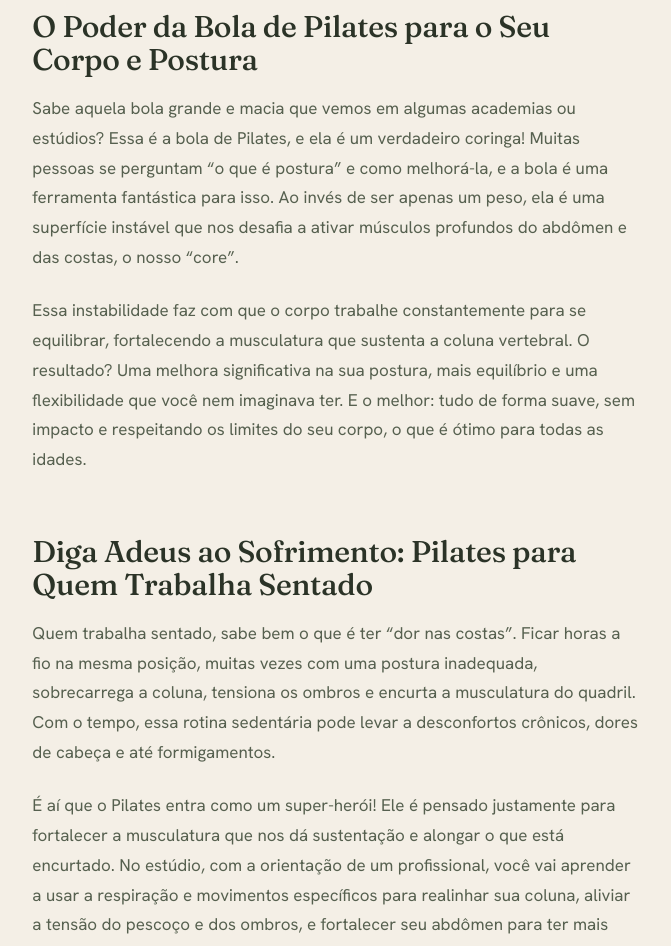
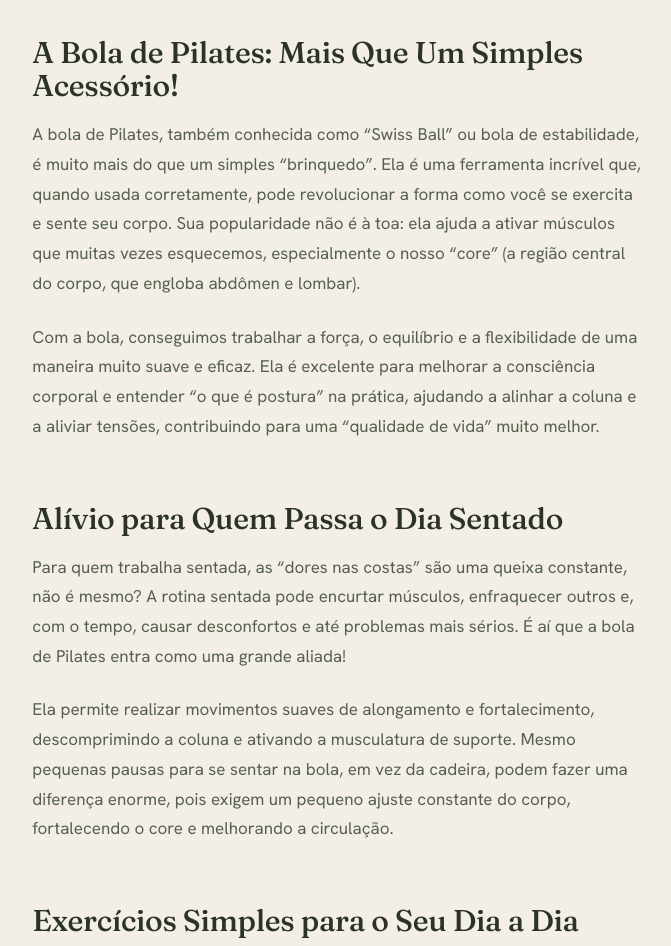
Before and after one commit to drptze-teste/sanopilates, a Jekyll site: the page built from _posts/2026-06-02-post-semana-23.md, in a window 1280 px wide and 1400 px high, scrolled down 1622 px, cut to the strip 252-1198 px from the top of the window. Shown: the whole strip, without its empty margins (303-974 px from the left). Built offline with Jekyll 4.4.1, drawn with Linux system fonts in a browser that asks for light colours; some of the changed text lies outside the part shown.

Commit message:
[bot] Post automático - semana 23 — bola pilates

```diff
--- a/_posts/2026-06-02-post-semana-23.md
+++ b/_posts/2026-06-02-post-semana-23.md
@@ -1,38 +1,39 @@
 ---
 layout: post
-title: "Sua Nova Amiga Redonda: Como a Bola de Pilates Transforma Quem Trabalha Sentada"
+title: "Bola de Pilates: Sua Aliada para uma Vida Leve, Mesmo Passando o Dia Sentada!"
 date: 2026-06-02 10:00:00 -0300
-excerpt: "Descubra como a bola de Pilates pode transformar sua postura e aliviar as dores de quem passa muito tempo sentada."
+excerpt: "Você sabia que aquela bola colorida pode ser a chave para aliviar dores nas costas e melhorar sua postura, especialmente se você trabalha sentada?"
 author: "Equipe Benesse"
-cover: "https://images.unsplash.com/photo-1518611012118-696072aa579a?w=1200&q=80"
+cover: "https://images.unsplash.com/photo-1592432678016-e910b452f9a2?w=1200&q=80"
 ---
 
-Minha amiga, você passa horas e horas sentada em frente ao computador, não é? No fim do dia, sente aquela dorzinha nas costas, o pescoço tenso e a sensação de cansaço? Pois é, muitas de nós se identificam! Mas tenho uma ótima notícia: a famosa "bola de Pilates" pode ser a sua nova melhor amiga para combater esses incômodos e trazer mais movimento e qualidade de vida para o seu dia.
+TITULO: Bola de Pilates: Sua Aliada para uma Vida Leve, Mesmo Passando o Dia Sentada!
+RESUMO: Você sabia que aquela bola colorida pode ser a chave para aliviar dores nas costas e melhorar sua postura, especialmente se você trabalha sentada?
 
-![Mulheres praticando Pilates no estúdio](https://images.unsplash.com/photo-1552196563-55cd4e45efb3?w=1200&q=80)
+Olá, amiga! Que bom ter você por aqui. Hoje vamos conversar sobre um item que tem feito muito sucesso nas buscas e nos estúdios de Pilates: a famosa bola de Pilates! Se você passa horas sentada, no trabalho ou em casa, essa conversa é ainda mais importante.
 
-## O Poder da Bola de Pilates para o Seu Corpo e Postura
 
-Sabe aquela bola grande e macia que vemos em algumas academias ou estúdios? Essa é a bola de Pilates, e ela é um verdadeiro coringa! Muitas pessoas se perguntam "o que é postura" e como melhorá-la, e a bola é uma ferramenta fantástica para isso. Ao invés de ser apenas um peso, ela é uma superfície instável que nos desafia a ativar músculos profundos do abdômen e das costas, o nosso "core".
+![Movimento consciente sobre o mat](https://images.unsplash.com/photo-1552196563-55cd4e45efb3?w=1200&q=80)
+## A Bola de Pilates: Mais Que Um Simples Acessório!
 
-Essa instabilidade faz com que o corpo trabalhe constantemente para se equilibrar, fortalecendo a musculatura que sustenta a coluna vertebral. O resultado? Uma melhora significativa na sua postura, mais equilíbrio e uma flexibilidade que você nem imaginava ter. E o melhor: tudo de forma suave, sem impacto e respeitando os limites do seu corpo, o que é ótimo para todas as idades.
+A bola de Pilates, também conhecida como "Swiss Ball" ou bola de estabilidade, é muito mais do que um simples "brinquedo". Ela é uma ferramenta incrível que, quando usada corretamente, pode revolucionar a forma como você se exercita e sente seu corpo. Sua popularidade não é à toa: ela ajuda a ativar músculos que muitas vezes esquecemos, especialmente o nosso "core" (a região central do corpo, que engloba abdômen e lombar).
 
-## Diga Adeus ao Sofrimento: Pilates para Quem Trabalha Sentado
+Com a bola, conseguimos trabalhar a força, o equilíbrio e a flexibilidade de uma maneira muito suave e eficaz. Ela é excelente para melhorar a consciência corporal e entender "o que é postura" na prática, ajudando a alinhar a coluna e a aliviar tensões, contribuindo para uma "qualidade de vida" muito melhor.
 
-Quem trabalha sentado, sabe bem o que é ter "dor nas costas". Ficar horas a fio na mesma posição, muitas vezes com uma postura inadequada, sobrecarrega a coluna, tensiona os ombros e encurta a musculatura do quadril. Com o tempo, essa rotina sedentária pode levar a desconfortos crônicos, dores de cabeça e até formigamentos.
+## Alívio para Quem Passa o Dia Sentado
 
-É aí que o Pilates entra como um super-herói! Ele é pensado justamente para fortalecer a musculatura que nos dá sustentação e alongar o que está encurtado. No estúdio, com a orientação de um profissional, você vai aprender a usar a respiração e movimentos específicos para realinhar sua coluna, aliviar a tensão do pescoço e dos ombros, e fortalecer seu abdômen para ter mais suporte. Isso tudo impacta diretamente na sua "qualidade de vida", pois menos dor significa mais disposição para as atividades do dia a dia.
+Para quem trabalha sentada, as "dores nas costas" são uma queixa constante, não é mesmo? A rotina sentada pode encurtar músculos, enfraquecer outros e, com o tempo, causar desconfortos e até problemas mais sérios. É aí que a bola de Pilates entra como uma grande aliada!
 
-![Movimento consciente e bem-estar](https://images.unsplash.com/photo-1544367567-0f2fcb009e0b?w=1200&q=80)
+Ela permite realizar movimentos suaves de alongamento e fortalecimento, descomprimindo a coluna e ativando a musculatura de suporte. Mesmo pequenas pausas para se sentar na bola, em vez da cadeira, podem fazer uma diferença enorme, pois exigem um pequeno ajuste constante do corpo, fortalecendo o core e melhorando a circulação.
 
-## Combinando a Bola com Sua Rotina para Mais Bem-Estar
+## Exercícios Simples para o Seu Dia a Dia
 
-A bola de Pilates é especialmente útil para quem passa muito tempo sentado. Podemos usá-la de diversas formas: para alongar a coluna com um movimento suave e sem compressão, para fortalecer o abdômen e o bumbum sem forçar as articulações, ou até para fazer exercícios de mobilidade que abrem o peito e aliviam a tensão dos ombros. A instabilidade da bola desafia seu corpo a se ajustar, melhorando sua consciência corporal e fazendo com que você preste mais atenção na sua postura mesmo fora da aula.
+Não pense que você precisa ser uma atleta para usar a bola de Pilates! Existem exercícios muito simples e eficazes que podem ser incorporados na sua rotina. Sentar na bola em vez da cadeira por alguns minutos, fazer leves balanços laterais ou para frente e para trás, e até mesmo usar a bola como apoio para alongar a coluna, são exemplos que já trazem muitos benefícios.
 
-Embora o foco principal do Pilates não seja "emagrecer", é importante lembrar que uma vida mais ativa, com músculos fortalecidos e uma postura correta, contribui para um metabolismo mais eficiente e para um corpo mais saudável de forma geral. O maior ganho é a sensação de bem-estar, a liberdade de movimento e o alívio das dores que tanto nos incomodam.
+Com o tempo, e sempre com a orientação de um profissional, a bola pode ajudar a fortalecer o corpo de forma integral, auxiliando inclusive na busca por uma vida mais ativa e, quem sabe, até para "emagrecer" de forma saudável, pois um corpo mais forte e ativo gasta mais energia e se move com mais facilidade e disposição.
 
+
+![Respiração e equilíbrio](https://images.unsplash.com/photo-1506126613408-eca07ce68773?w=1200&q=80)
 ## Conclusão
 
-Viu só como a bola de Pilates não é apenas um acessório, mas uma ferramenta poderosa para a sua saúde e bem-estar? Para quem trabalha sentado, ela pode ser a chave para conquistar uma coluna mais forte, menos dores nas costas e uma postura elegante e confortável.
-
-Que tal experimentar e sentir essa diferença no seu próprio corpo? Venha conhecer o Estúdio Benesse Pilates! Temos aulas pensadas especialmente para você, com foco na sua saúde e bem-estar, respeitando suas necessidades e ritmo. Estamos te esperando para uma aula experimental e para te ajudar a encontrar a sua "bola amiga"!
+Viu só como a bola de Pilates é uma ferramenta poderosa para cuidar da sua saúde e bem-estar, especialmente se você busca alívio para as dores e quer melhorar sua postura após um longo dia sentada? No Estúdio Benesse Pilates, nós sabemos como usar todos os recursos do Pilates para te ajudar a conquistar mais saúde, bem-estar, e uma excelente qualidade de vida em todas as idades. Que tal agendar uma aula experimental conosco e sentir na pele todos esses benefícios? Venha nos conhecer aqui na Chácara Santo Antônio!
```
